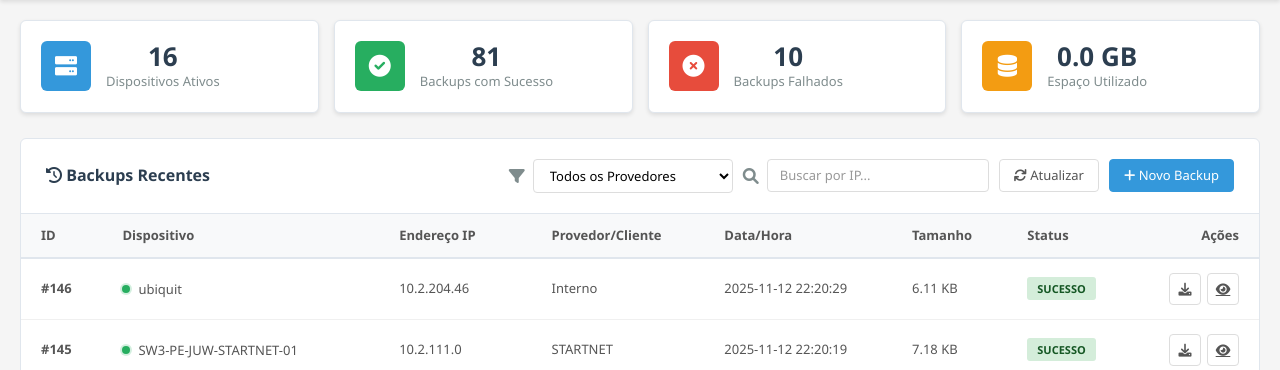
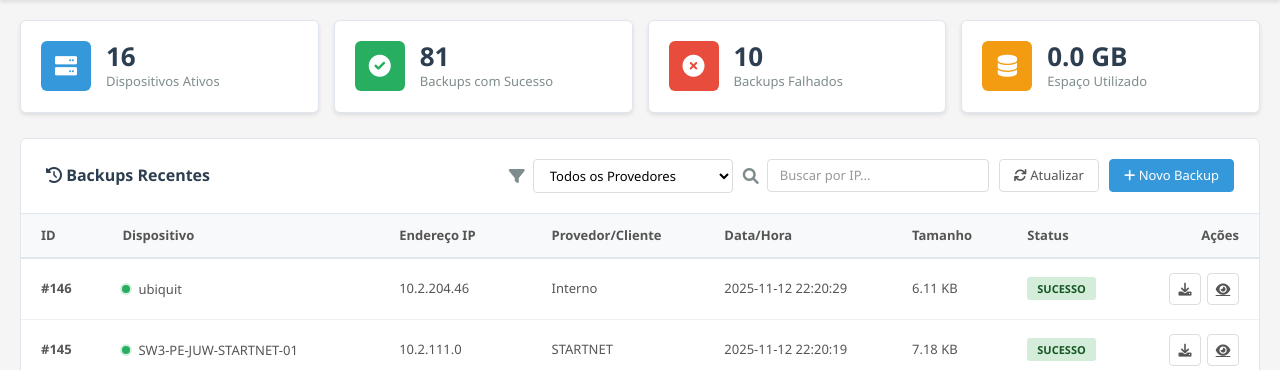
Before and after one commit to brunosaccoman/network-backup, a Flask app: page / in a window 1280 px wide. Shown: the part 61-431 px from the top of the page. Run offline with Flask 3, Linux system fonts and the light colour scheme; data comes from the database, SQL or seed files in the repository; some libraries are stand-ins or nearby versions.

Commit message:
fixed incorret positioning from the numbers in stat-info

```diff
--- a/templates/dashboard.html
+++ b/templates/dashboard.html
@@ -58,6 +58,13 @@
 
     .stat-icon.orange {
         background: #f39c12;
+    }
+
+    .stat-info {
+        display: flex;
+        flex-direction: column;
+        align-items: start;
+        justify-content: left;
     }
 
     .stat-info h3 {
```
